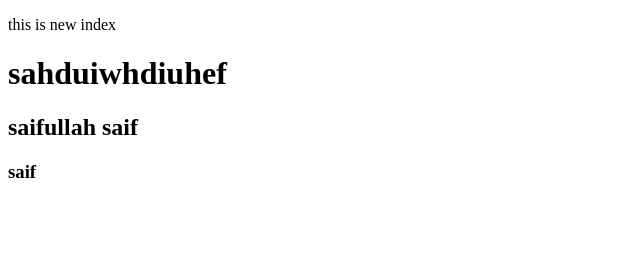
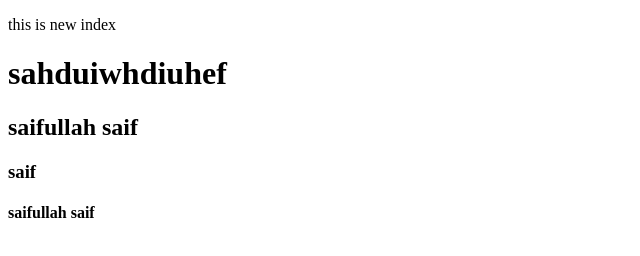
Before and after one commit to sksaifullah6/nnew1, a plain HTML site: page index.html in a window 1280 px wide. Shown: the whole page, without its empty margins (0-640 px from the left). Drawn offline with Linux system fonts and the light colour scheme.

Commit message:
Add Initial Files

```diff
--- a/index.html
+++ b/index.html
@@ -11,5 +11,6 @@
     <h1>sahduiwhdiuhef</h1>
     <h2>saifullah saif </h2>
     <h3>saif</h3>
+    <h4>saifullah saif </h4>
 </body>
 </html>
```
